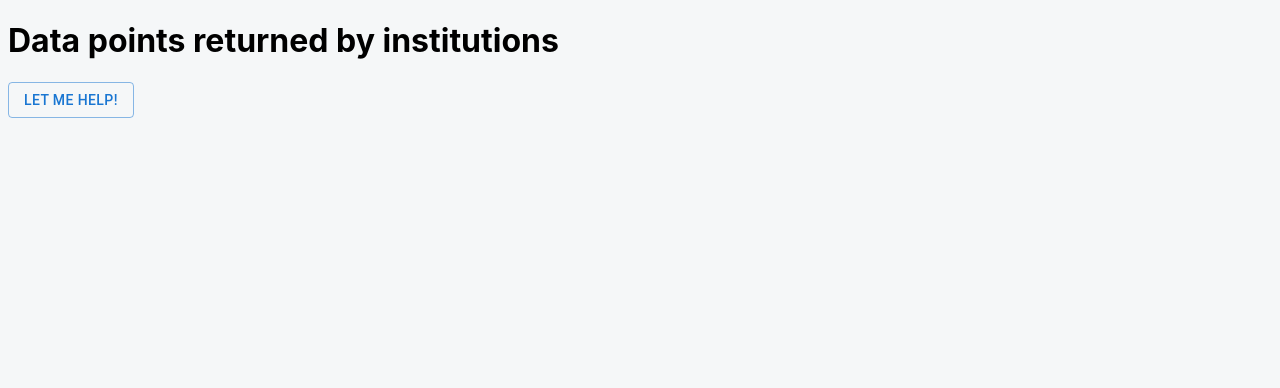
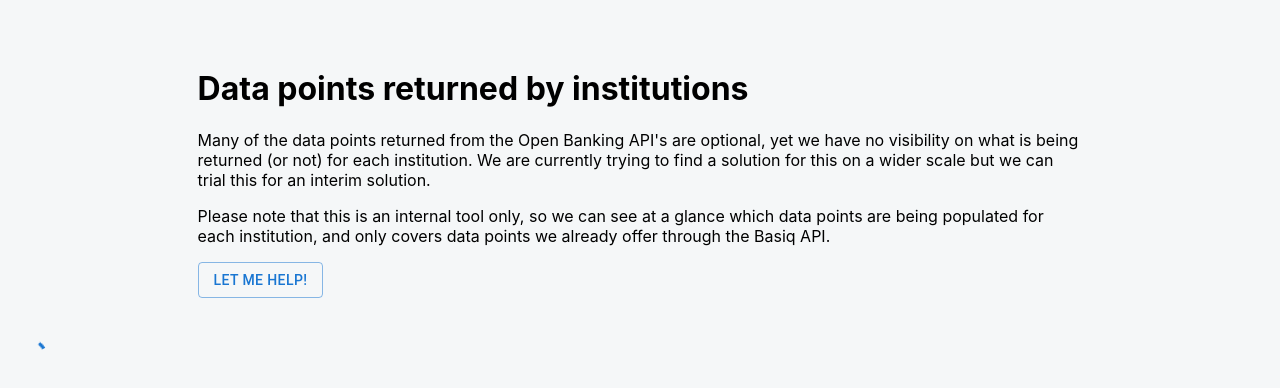
Before and after one commit to ashmanmalik/data-validation, a Next.js app: page / in a window 1280 px wide. Shown: the top 388 px of the page. Built offline with nearby package versions, Linux system fonts and the light colour scheme; no server answers.

Commit message:
Add loading spinner

```diff
--- a/pages/index.js
+++ b/pages/index.js
@@ -1,12 +1,13 @@
 import { useEffect, useState } from 'react';
 import axios from 'axios';
 import { ConnectNow } from '../components/ConnectNow';
-import { Table, TableBody, TableCell, TableContainer, TableHead, TableRow, Paper} from '@mui/material';
+import { Table, TableBody, TableCell, TableContainer, TableHead, TableRow, Paper, CircularProgress} from '@mui/material';
 
 export default function DataValidation() {
   const [accounts, setAccounts] = useState([]);
+  const [loading, setLoading] = useState(true)
   const [groupedInstitutions, setGroupedInstitutions] = useState([]);
-  const [institutions, setInstitutions] = useState();
+  const [institutions, setInstitutions] = useState([]);
 
   useEffect(() => {
     axios
@@ -32,6 +33,7 @@
             console.log(error)
           });
         });
+        setLoading(false);
       })
       .catch(error => {
         console.log(error)
@@ -48,8 +50,13 @@
 
   return (
       <main className="text-black bg-white">
+        <div className="about">
           <h1>Data points returned by institutions</h1>
+          <p>Many of the data points returned from the Open Banking API's are optional, yet we have no visibility on what is being returned (or not) for each institution. We are currently trying to find a solution for this on a wider scale but we can trial this for an interim solution.</p>
+          <p>Please note that this is an internal tool only, so we can see at a glance which data points are being populated for each institution, and only covers data points we already offer through the Basiq API.</p>
           <ConnectNow />
+        </div>
+        { loading && <CircularProgress /> }
         {groupedInstitutions.map((accounts, i) => {
     let institutionId = accounts[0].institution;
 
@@ -80,6 +87,10 @@
   })}
       </main>
   );
+}
+
+function listData(institutions, groupedInstitutions) {
+
 }
 
 function groupBy( array , f )
--- a/src/index.css
+++ b/src/index.css
@@ -12,7 +12,6 @@
     monospace;
 }
 
-
 h2 {
   font-family: 'Lato', sans-serif;
 }
--- a/styles.css
+++ b/styles.css
@@ -40,3 +40,9 @@
     right: 10px;
     background-color: rgb(0, 117, 220, 0.5);
 }
+
+.about {
+    width: 70%;
+    padding: 40px;
+    margin: 0 auto;
+  }
```
Also changed, not shown: 1 other file (tests, documents, lock files or other folders). Lines whose indentation alone changed are shown as unchanged.
